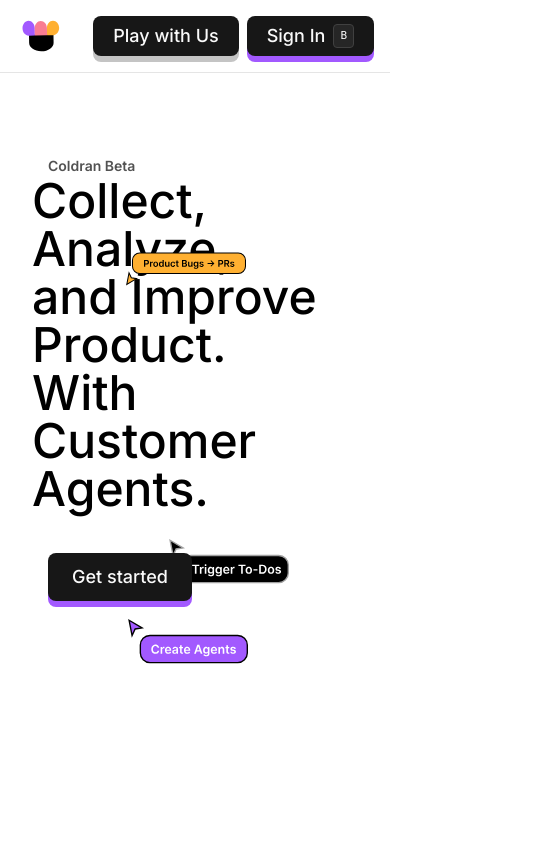
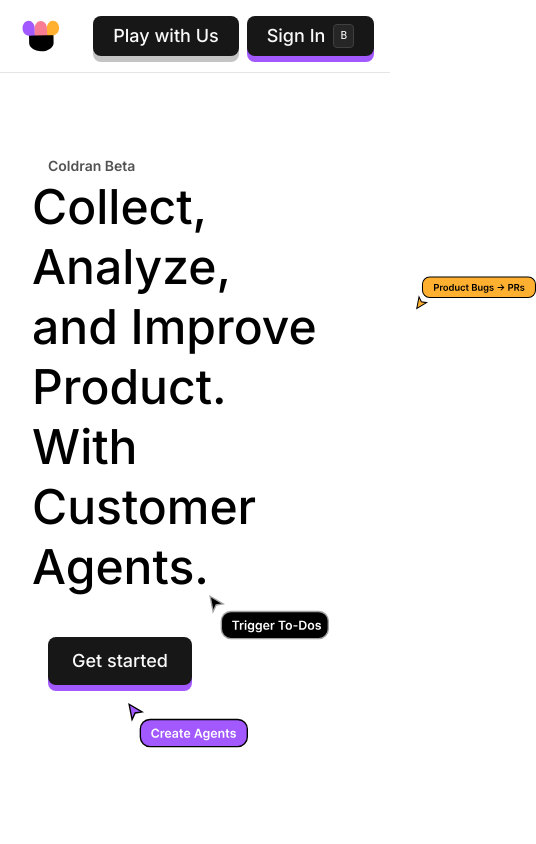
Before and after one commit to ColdranAI/web, a Next.js app: page / in a window 390 px wide. Shown: the top 844 px of the page, 536 px wide, since content can reach past the window. Built offline with nearby package versions, Linux system fonts and the light colour scheme.

Commit message:
Update page.tsx

```diff
--- a/src/app/(marketing)/page.tsx
+++ b/src/app/(marketing)/page.tsx
@@ -47,14 +47,14 @@
 
     <div>
     <span className="mb-4 ml-4 text-sm font-semibold text-neutral-600">Coldran Beta</span>
-    <h1 className="relative text-black text-5xl lg:text-6xl font-medium md:leading-[77px]">
+    <h1 className="relative text-black text-5xl lg:text-6xl font-medium leading-[60px] lg:leading-[77px]">
       Collect, Analyze,
       <br />
-    <span className="absolute -translate-y-16 -translate-x-28 right-0"><ProductPrBottomLeft /></span>
+    <span className="absolute -translate-y-16 translate-x-96 lg:translate-x-122 "><ProductPrBottomLeft /></span>
       and <span>Improve Product</span>.
       <br />
       With Customer Agents.
-        <span className="absolute -translate-x-10 translate-y-14"><ToDo /></span>
+        <span className="absolute md:-translate-x-10 translate-y-10 md:translate-y-14"><ToDo /></span>
 
     </h1>
 
```
